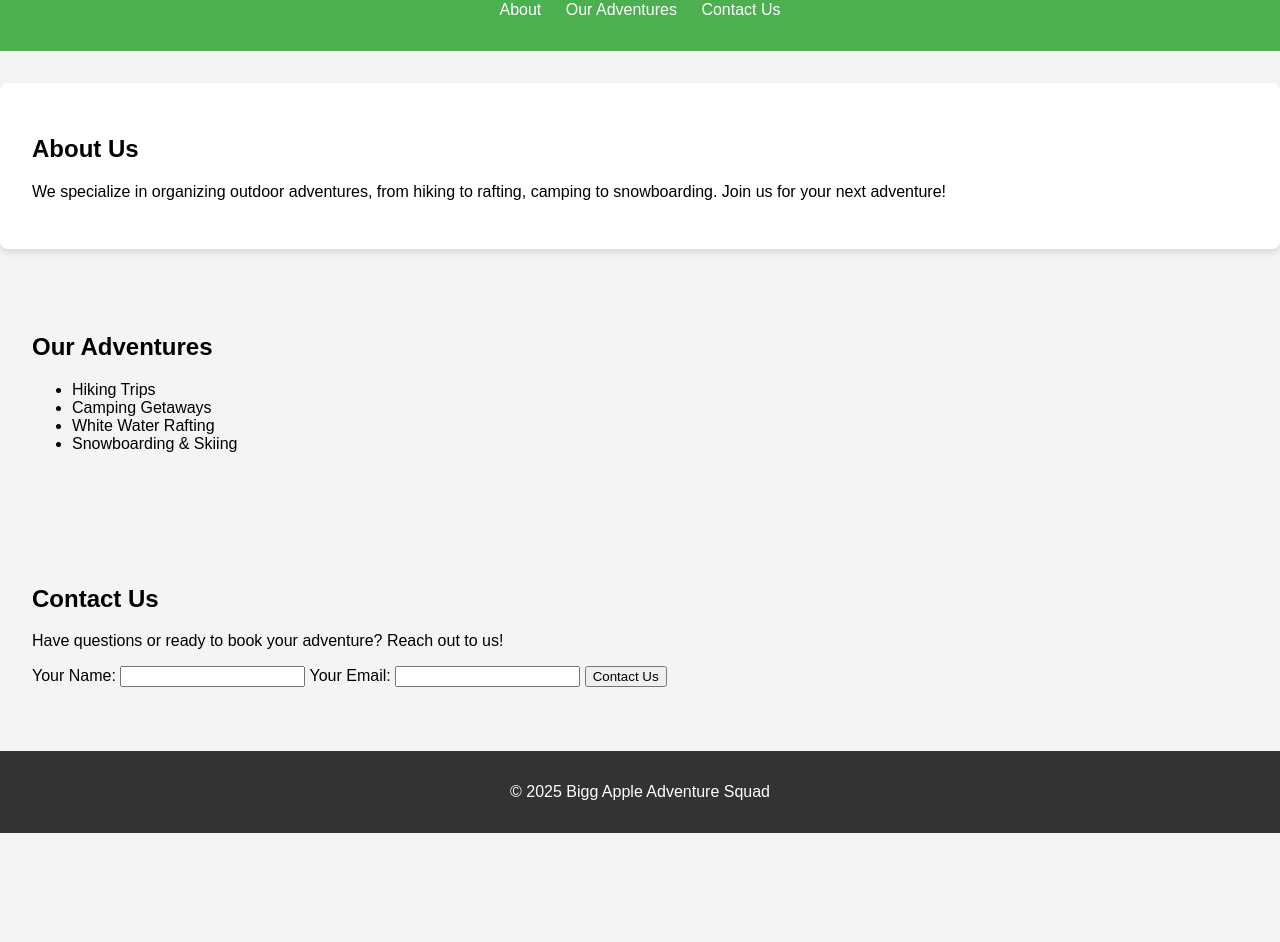
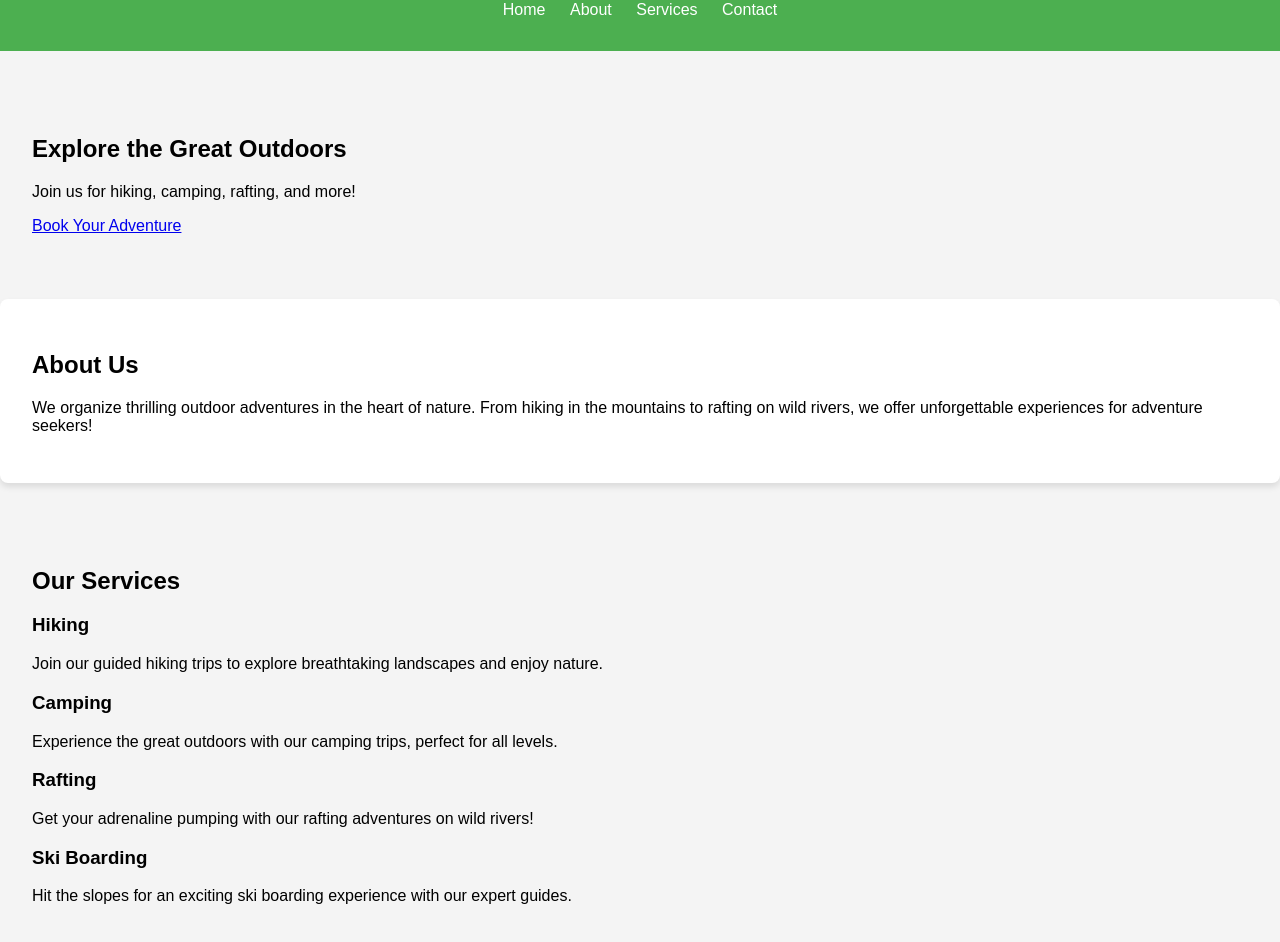
Before and after one commit to Samer244/Big-Apple-Adventure-Squad, a plain HTML site: page index.html in a window 1280 px wide. Shown: the part 68-1010 px from the top of the page. Before the commit the page ends 901 px from the top, so only its background shows below. Drawn offline with Linux system fonts and the light colour scheme.

Commit message:
Update index.html

```diff
--- a/index.html
+++ b/index.html
@@ -3,50 +3,80 @@
 <head>
     <meta charset="UTF-8">
     <meta name="viewport" content="width=device-width, initial-scale=1.0">
-    <title>Bigg Apple Adventure Squad</title>
+    <meta name="description" content="Big Apple Adventure Squad - Adventure trips like hiking, camping, rafting, and more!">
+    <title>Big Apple Adventure Squad</title>
     <link rel="stylesheet" href="styles.css">
 </head>
 <body>
+    <!-- Header Section -->
     <header>
-        <h1>Welcome to Bigg Apple Adventure Squad</h1>
-        <nav>
-            <ul>
-                <li><a href="#about">About</a></li>
-                <li><a href="#services">Our Adventures</a></li>
-                <li><a href="#contact">Contact Us</a></li>
-            </ul>
-        </nav>
+        <div class="container">
+            <h1>Big Apple Adventure Squad</h1>
+            <nav>
+                <ul>
+                    <li><a href="#home">Home</a></li>
+                    <li><a href="#about">About</a></li>
+                    <li><a href="#services">Services</a></li>
+                    <li><a href="#contact">Contact</a></li>
+                </ul>
+            </nav>
+        </div>
     </header>
 
-    <section id="about">
-        <h2>About Us</h2>
-        <p>We specialize in organizing outdoor adventures, from hiking to rafting, camping to snowboarding. Join us for your next adventure!</p>
+    <!-- Hero Section -->
+    <section id="home" class="hero">
+        <div class="container">
+            <h2>Explore the Great Outdoors</h2>
+            <p>Join us for hiking, camping, rafting, and more!</p>
+            <a href="#contact" class="btn">Book Your Adventure</a>
+        </div>
     </section>
 
-    <section id="services">
-        <h2>Our Adventures</h2>
-        <ul>
-            <li>Hiking Trips</li>
-            <li>Camping Getaways</li>
-            <li>White Water Rafting</li>
-            <li>Snowboarding & Skiing</li>
-        </ul>
+    <!-- About Section -->
+    <section id="about" class="about">
+        <div class="container">
+            <h2>About Us</h2>
+            <p>We organize thrilling outdoor adventures in the heart of nature. From hiking in the mountains to rafting on wild rivers, we offer unforgettable experiences for adventure seekers!</p>
+        </div>
     </section>
 
-    <section id="contact">
-        <h2>Contact Us</h2>
-        <p>Have questions or ready to book your adventure? Reach out to us!</p>
-        <form action="#" method="post">
-            <label for="name">Your Name:</label>
-            <input type="text" id="name" name="name">
-            <label for="email">Your Email:</label>
-            <input type="email" id="email" name="email">
-            <input type="submit" value="Contact Us">
-        </form>
+    <!-- Services Section -->
+    <section id="services" class="services">
+        <div class="container">
+            <h2>Our Services</h2>
+            <div class="service">
+                <h3>Hiking</h3>
+                <p>Join our guided hiking trips to explore breathtaking landscapes and enjoy nature.</p>
+            </div>
+            <div class="service">
+                <h3>Camping</h3>
+                <p>Experience the great outdoors with our camping trips, perfect for all levels.</p>
+            </div>
+            <div class="service">
+                <h3>Rafting</h3>
+                <p>Get your adrenaline pumping with our rafting adventures on wild rivers!</p>
+            </div>
+            <div class="service">
+                <h3>Ski Boarding</h3>
+                <p>Hit the slopes for an exciting ski boarding experience with our expert guides.</p>
+            </div>
+        </div>
     </section>
 
+    <!-- Contact Section -->
+    <section id="contact" class="contact">
+        <div class="container">
+            <h2>Contact Us</h2>
+            <p>Ready for your next adventure? Get in touch with us today!</p>
+            <a href="mailto:info@bigappleadventures.com" class="btn">Email Us</a>
+        </div>
+    </section>
+
+    <!-- Footer -->
     <footer>
-        <p>&copy; 2025 Bigg Apple Adventure Squad</p>
+        <div class="container">
+            <p>&copy; 2025 Big Apple Adventure Squad. All rights reserved.</p>
+        </div>
     </footer>
 </body>
 </html>
```
